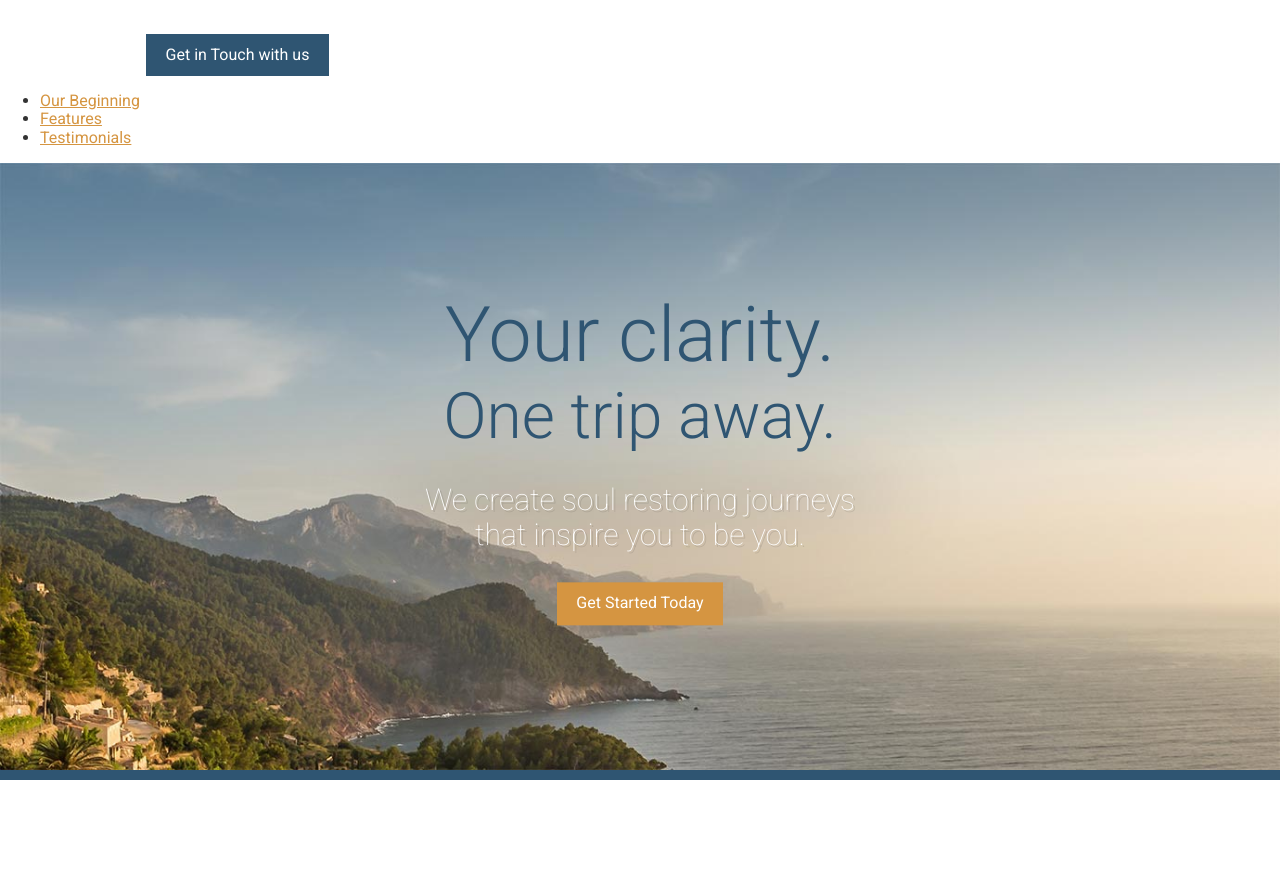
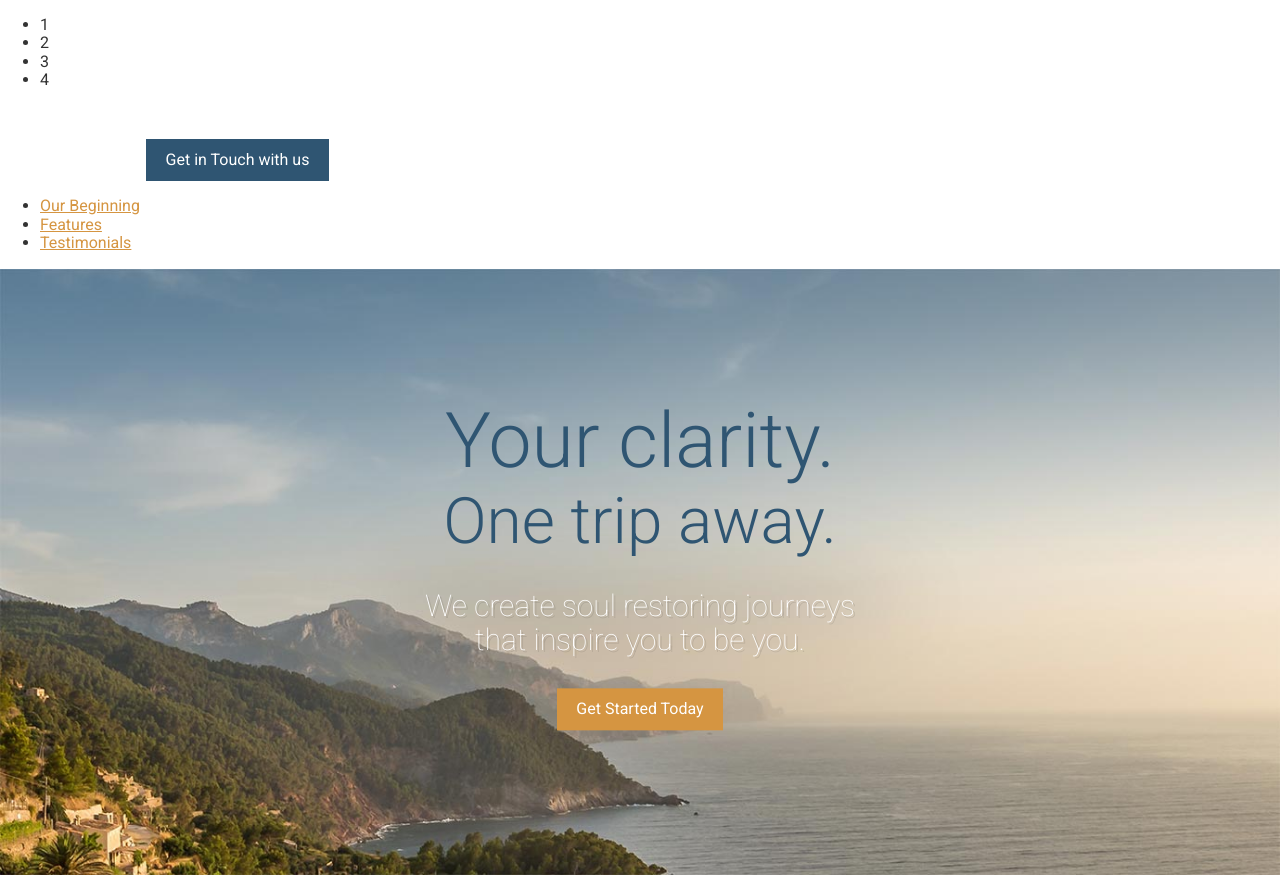
Before and after one commit to quiquepr69/travel-site, a website: page app/index.html in a window 1280 px wide. Shown: the top 875 px of the page. Drawn offline with Linux system fonts and the light colour scheme.

Commit message:
counted to 4.

```diff
--- a/app/index.html
+++ b/app/index.html
@@ -10,6 +10,12 @@
 </head>
 <body>
   <header>
+    <ul>
+    	<li>1</li>
+    	<li>2</li>
+    	<li>3</li>
+    	<li>4</li>
+    </ul> </header>
     <img src="assets/images/icons/clear-view-escapes.svg">
     <a href="#" class="btn ">Get in Touch with us</a>
     <nav>
```
